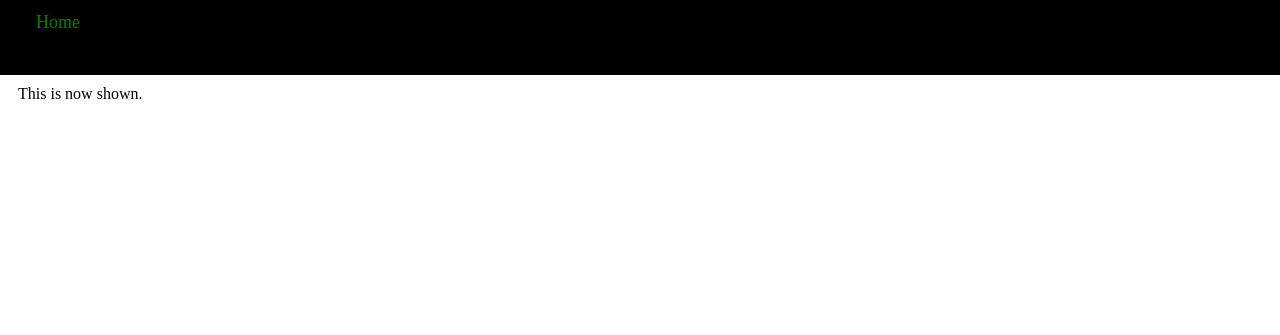
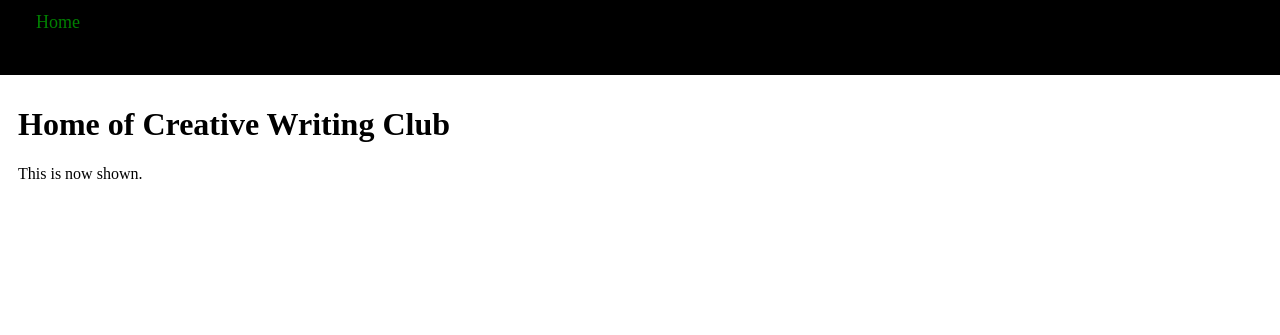
Before and after one commit to fixedalphabet/creative-writing-website, a Django app: page / in a window 1280 px wide. Shown: the top 335 px of the page. Run offline with Django 3.2, Linux system fonts and the light colour scheme.

Commit message:
Homepage shaped
Homepage structured for most part.

```diff
--- a/writingsite/frontpage/templates/frontpage/homepage.html
+++ b/writingsite/frontpage/templates/frontpage/homepage.html
@@ -1,9 +1,11 @@
+
+
 {% extends 'frontpage/header.html' %}
 {% load static %}
 
 {% block content %}
     <link rel="stylesheet" type="text/css" href="{% static 'frontpage/style.css' %}">
-
+    <h1> Home of Creative Writing Club </h1>
     {{ text }}
 
 {% endblock %}
--- a/writingsite/submissions/urls.py
+++ b/writingsite/submissions/urls.py
@@ -3,5 +3,5 @@ from django.urls import path
 from . import views
 
 urlpatterns = [
-    path('', views.index, name='index'),
+    path('', views.index, name='home'),
 ]
```
